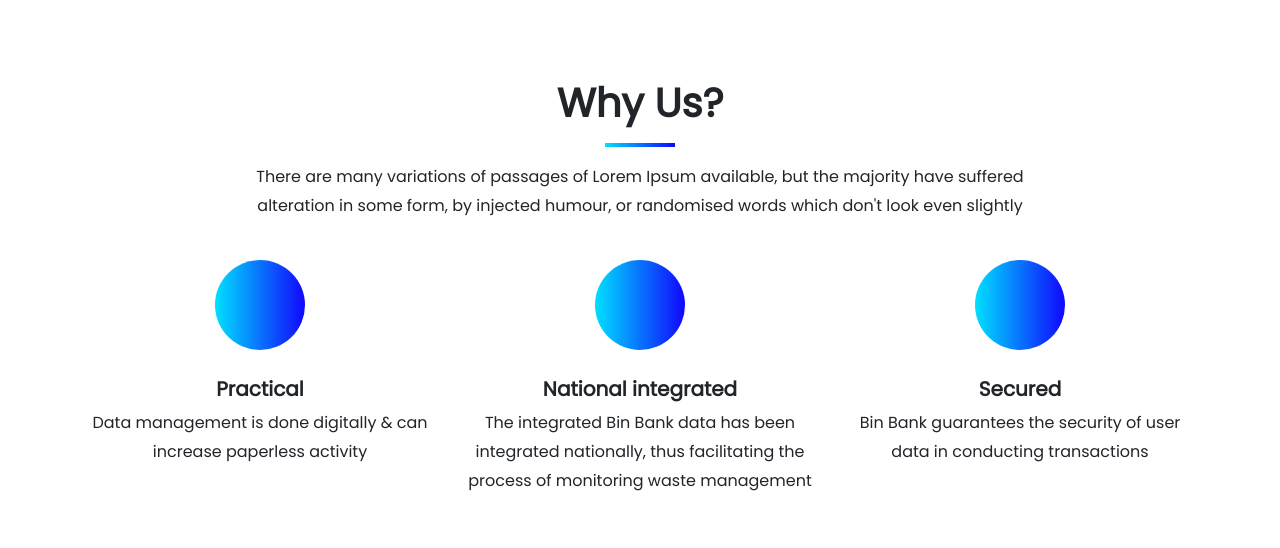
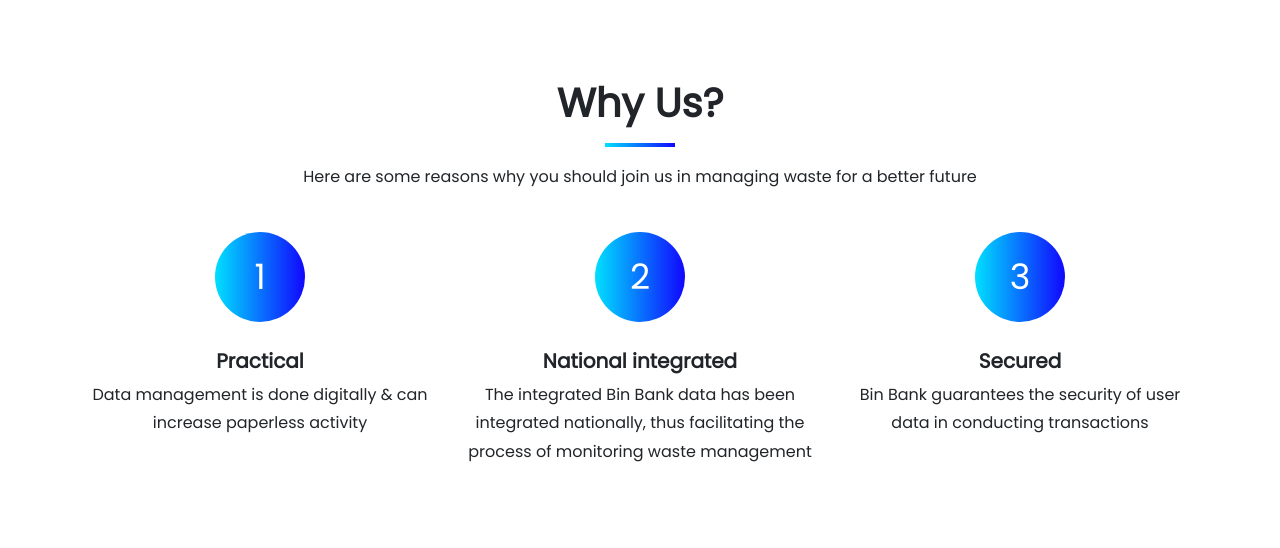
Before and after one commit to syifaafra/bin_bank, a Django app: page / in a window 1280 px wide. Shown: the part 801-1349 px from the top of the page. Run offline with Django 4.2, Linux system fonts and the light colour scheme; data that the repository does not hold is empty; some libraries are stand-ins or nearby versions.

Commit message:
Implement AJAX for feedback

```diff
--- a/bin_bank/static/app.js
+++ /dev/null
@@ -1 +0,0 @@
-AOS.init()
--- a/bin_bank/templates/homepage.html
+++ b/bin_bank/templates/homepage.html
@@ -1,31 +1,57 @@
 {% extends 'base.html' %}
-<!doctype html>
-<html lang="en">
+{% load static %}
 
 {% block meta %}
-<head>
-{% load static %}
-<!-- CSS -->
-<link rel="stylesheet" href="https://cdn.jsdelivr.net/npm/bootstrap@4.3.1/dist/css/bootstrap.min.css" integrity="sha384-ggOyR0iXCbMQv3Xipma34MD+dH/1fQ784/j6cY/iJTQUOhcWr7x9JvoRxT2MZw1T" crossorigin="anonymous">
+<title>Hello, world!</title>
+<link rel="stylesheet" href="https://cdnjs.cloudflare.com/ajax/libs/font-awesome/4.7.0/css/font-awesome.css">
+<link rel="stylesheet" href="https://cdnjs.cloudflare.com/ajax/libs/OwlCarousel2/2.2.1/assets/owl.carousel.min.css">
+<link rel="stylesheet" href="https://cdnjs.cloudflare.com/ajax/libs/OwlCarousel2/2.2.1/assets/owl.theme.default.min.css">
 <link rel="stylesheet" href="{% static 'bin_bank.css' %}">
-
-<title>Home</title>
-</head>
 {% endblock meta %}
 
 {% block content %}
 <body data-bs-spy="scroll" data-bs-target=".navbar">
-    {% include 'navbar.html' %}
+
+    <!-- Navbar section -->
+    <nav class="navbar fixed-top navbar-expand-lg navbar-light bg-white">
+        <div class="container">
+            <a class="navbar-brand" href="{% url 'bin_bank:homepage' %}">BIN BANK.</a>
+            <button class="navbar-toggler" type="button" data-bs-toggle="collapse" data-bs-target="#navbarNav"
+                aria-controls="navbarNav" aria-expanded="false" aria-label="Toggle navigation">
+                <span class="navbar-toggler-icon"></span>
+            </button>
+            <div class="collapse navbar-collapse" id="navbarNav">
+                <ul class="navbar-nav ms-auto">
+                    <li class="nav-item">
+                        <a class="nav-link" href="{% url 'bin_bank:homepage' %}">Home</a>
+                    </li>
+                    <li class="nav-item">
+                        <a class="nav-link" href="{% url 'bin_bank:leaderboard' %}">Leaderboard</a>
+                    </li>
+                    <li class="nav-item">
+                        <a class="nav-link" href="{% url 'bin_bank:deposit_sampah' %}">Donate</a>
+                    </li>
+                    <li class="nav-item">
+                        <a class="nav-link" href="{% url 'bin_bank:show_history' %}">History</a>
+                    </li>
+                    <li class="nav-item">
+                        <a class="nav-link" href="{% url 'bin_bank:login' %}">Login</a>
+                    </li>
+                </ul>
+            </div>
+        </div>
+    </nav>
+
     <!-- Welcome Section -->
-    <section id="home" class="bg-cover hero-section" style="background-image: url(img/cover_1.jpg);">
+    <section id="home" class="bg-cover hero-section" style="background-image: url(static/hero-carousel/hero-carousel-1.jpg);">
         <div class="overlay"></div>
         <div class="container text-white text-center">
             <div class="row">
                 <div class="col-12">
-                    <h1 class="display-4" data-aos="zoom-in">Welcome to Bin Bank</h1>
-                    <p class="my-4" data-aos="fade-up">Bin Bank is a web-based application that supports the operational activities of all Waste Banks in Indonesia.<br>
-                        Join us to promote and protect our public's health and environment. </p>
-                    <a href="#services" data-aos="fade-up" class="btn btn-main">Get started</a>
+                        <h1 class="display-4">Welcome to Bin Bank</h1>
+                        <p class="my-4"ade-up">Bin Bank is a web-based application that supports the operational activities of all Waste Banks in Indonesia.<br>
+                            Join us to promote and protect our public's health and environment. </p>
+                        <a href="#services" class="btn btn-main">Get started</a>
                 </div>
             </div>
         </div>
@@ -35,41 +61,38 @@
     <section id="services" class="text-center">
         <div class="container">
             <div class="row">
-                <div class="col-12 section-intro text-center" data-aos="fade-up">
+                <div class="col-12 section-intro text-center">
                     <h1>Why Us?</h1>
                     <div class="divider"></div>
-                    <p>There are many variations of passages of Lorem Ipsum available, but the majority have
-                        suffered<br>
-                        alteration in some form, by injected humour, or randomised words which don't look even slightly
-                    </p>
+                    <p>Here are some reasons why you should join us in managing waste for a better future</p>
                 </div>
             </div>
             <div class="row g-4">
-                <div class="col-md-4" data-aos="zoom-in">
+                <div class="col-md-4">
                     <div class="service">
                         <div class="service-img">
                             <img src="" alt="">
-                            <div class="icon"><i class="icon-browser"></i></div>
+                            <div class="icon"><span style="font-size: 35px">1</span></div>
                         </div>
                         <h5 class="mt-5 pt-4">Practical</h5>
                         <p>Data management is done digitally & can increase paperless activity</p>
                     </div>
                 </div>
-                <div class="col-md-4" data-aos="zoom-in">
+                <div class="col-md-4">
                     <div class="service">
                         <div class="service-img">
                             <img src="" alt="">
-                            <div class="icon"><i class="icon-bargraph"></i></div>
+                            <div class="icon"><span style="font-size: 35px">2</span></div>
                         </div>
                         <h5 class="mt-5 pt-4">National integrated</h5>
                         <p>The integrated Bin Bank data has been integrated nationally, thus facilitating the process of monitoring waste management</p>
                     </div>
                 </div>
-                <div class="col-md-4" data-aos="zoom-in">
+                <div class="col-md-4">
                     <div class="service">
                         <div class="service-img">
                             <img src="" alt="">
-                            <div class="icon"><i class="icon-camera"></i></div>
+                            <div class="icon"><span style="font-size: 35px">3</span></div>
                         </div>
                         <h5 class="mt-5 pt-4">Secured</h5>
                         <p>Bin Bank guarantees the security of user data in conducting transactions</p>
@@ -81,37 +104,33 @@
     <!-- End Why Us Section -->
 
     <!-- Our Project Section -->
-    <section class="bg-cover text-white" style="background-image: url(img/cover_2.jpg);">
+    <section class="bg-cover" style="background-image: url(static/hero-carousel/hero-carousel-2.jpg);">
         <div class="overlay"></div>
-        <h2>Articles</h2>
-        <p>Dive into your local chapter and explore how waste has been managed in your community.</p>
-
-        <div class="row gy-4">
-            {% for article in articles %}
-            <div class="col-lg-6" data-aos="fade-up" data-aos-delay="100">
-            <div class="card-message">
-                <div class="row">
-                <div class="col-xl-5">
-                    <div class="card-bg"></div>
+            <div class="container text-white text-center"><div class="col-12 section-intro text-center">
+                <h1>Our Projects</h1>
+                <div class="divider"></div>
+                <p> Let's see how much we have done for the future of our community and environment</p>
+            </div>
+            <div class="row gy-4">
+                <div class="col-md-3"></div>
+                <div class="col-md-3">
+                    <i class="icon-camera h1"></i>
+                    <h1 class="mt-3 mb-2">120 kg</h1>
+                    <p>Waste Collected</p>
                 </div>
-                <div class="col-xl-7 d-flex align-items-center">
-                    <div class="card-body">
-                    <h4 class="card-title">{{article.title}}</h4>
-                    <p>{{article.publish_date}}</p>
-                    <p>{{article.intro}}</p>
-                    </div>
+                <div class="col-md-3">
+                    <i class="icon-happy h1"></i>
+                    <h1 class="mt-3 mb-2">{{shared_story}}</h1>
+                    <p>Shared Story</p>
                 </div>
-                </div>
+                <div class="col-md-3"></div>
             </div>
-            </div>
-        {% endfor %}
-
         </div>
     </section>
     <!-- End Our Project Section -->
 
     <!-- Our Story -->
-    <section id="reviews" class="text-center">
+    <section id="testimonial_area" class="section_padding">
         <div class="container">
             <div class="row">
                 <div class="col-12 section-intro text-center">
@@ -120,57 +139,62 @@
                     <p> Here are some stories of people using Bin Bank to manage their waste.
                         <br> It's now your time to make one for the community and enviroment!</p>
                 </div>
+                <div class="col-md-12">
+                    <div id="feedback-cards" class="testmonial_slider_area text-center owl-carousel">
+                    </div>
+                </div>
             </div>
         </div>
     </section>
     <!-- End Our Story Section -->
 
+    <!-- Article Section -->
+    <section class="bg-cover" style="background-image: url(static/hero-carousel/hero-carousel-3.jpg);">
+        <div class="overlay"></div>
+            <div class="container text-white text-center"><div class="col-12 section-intro text-center">
+                <h1>Articles</h1>
+                <div class="divider"></div>
+                <p> Dive into your local chapter and find out how waste has been managed in the community.</p>
+            </div>
+        </div>
+    </section>
+    <!-- End Article Section -->
+
     <!-- Location Section -->
-    <section id="blog" class="bg-light">
+    <section id="reviews" class="text-center">
         <div class="container">
             <div class="row">
-                <div class="col-12 section-intro text-center" data-aos="fade-up">
-                    <h1>Where to Find Us</h1>
+                <div class="col-12 section-intro text-center">
+                    <h1>Where to Find Us </h1>
                     <div class="divider"></div>
-                    <p>Find the nearest Waste Bank location integrated with us in your area
-                    </p>
+                    <p>Find the nearest Waste Bank location integrated with us in your area</p>
+                    <iframe src="https://www.google.com/maps/embed?pb=!1m18!1m12!1m3!1d15866.388933889108!2d106.86509012552966!3d-6.184622595466462!2m3!1f0!2f0!3f0!3m2!1i1024!2i768!4f13.1!3m3!1m2!1s0x2e69f5e2ecef5665%3A0x2625ad2508aa6f6f!2sBank%20Sampah%20Induk%20Jakarta%20Pusat!5e0!3m2!1sid!2sid!4v1666942404577!5m2!1sid!2sid" frameborder="0" style="border:0; width: 100%; height: 384px;" allowfullscreen></iframe>
                 </div>
-            </div>
-            <div class="embed-responsive embed-responsive-1by1">
-                <iframe src="https://www.google.com/maps/embed?pb=!1m18!1m12!1m3!1d15866.388933889108!2d106.86509012552966!3d-6.184622595466462!2m3!1f0!2f0!3f0!3m2!1i1024!2i768!4f13.1!3m3!1m2!1s0x2e69f5e2ecef5665%3A0x2625ad2508aa6f6f!2sBank%20Sampah%20Induk%20Jakarta%20Pusat!5e0!3m2!1sid!2sid!4v1666942404577!5m2!1sid!2sid" frameborder="0" style="border:0; width: 100%; height: 384px;" allowfullscreen></iframe>
             </div>
         </div>
     </section>
     <!-- End Location Section-->
 
     <!-- Feedback  -->
-    <section id="contact" class="bg-cover text-white" style="background-image: url(img/cover_3.jpg);">
+    <section id="contact" class="bg-cover text-white" style="background-image: url();">
         <div class="overlay"></div>
         <div class="container">
             <div class="row">
-                <div class="col-12 section-intro text-center" data-aos="fade-up">
+                <div class="col-12 section-intro text-center">
                     <h1>Feedback</h1>
                     <div class="divider"></div>
-                    <p>Share your experience in using Bin Bank to the community and help us to improve</p>
+                    <p>Share your experience in using Bin Bank to the community and help us to improve. Don't worry, it's anonymous!</p>
                 </div>
             </div>
             <div class="row">
-                <div class="col-md-8 mx-auto" data-aos="fade-up">
-                    <form action="#" class="row g-4">
-                        <div class="form-group col-md-6">
-                            <input type="text" class="form-control" placeholder="Full name">
-                        </div>
-                        <div class="form-group col-md-6">
-                            <input type="email" class="form-control" placeholder="Email address">
-                        </div>
+                <div class="col-md-8 mx-auto">
+                    <form id="form-feedback" action="#" class="row g-4">
+                        {% csrf_token %}
                         <div class="form-group col-md-12">
-                            <input type="text" class="form-control" placeholder="Subject">
-                        </div>
-                        <div class="form-group col-md-12">
-                            <textarea name="" id="" cols="30" rows="4" class="form-control" placeholder="Message"></textarea>
+                            <textarea name="feedback" id="feedback" cols="30" rows="4" class="form-control" placeholder="Message"></textarea>
                         </div>
                         <div class="text-center">
-                            <button class="btn btn-main" type="submit">Send Message</button>
+                            <button id="button" class="btn btn-main" type="submit">Send Message</button>
                         </div>
                     </form>
                 </div>
@@ -198,13 +222,67 @@
         </div>
     </footer>
 
-<!-- Optional JavaScript -->
-<!-- jQuery first, then Popper.js, then Bootstrap JS -->
-<script src="https://code.jquery.com/jquery-3.3.1.slim.min.js" integrity="sha384-q8i/X+965DzO0rT7abK41JStQIAqVgRVzpbzo5smXKp4YfRvH+8abtTE1Pi6jizo" crossorigin="anonymous"></script>
-<script src="https://cdn.jsdelivr.net/npm/popper.js@1.14.7/dist/umd/popper.min.js" integrity="sha384-UO2eT0CpHqdSJQ6hJty5KVphtPhzWj9WO1clHTMGa3JDZwrnQq4sF86dIHNDz0W1" crossorigin="anonymous"></script>
-<script src="https://cdn.jsdelivr.net/npm/bootstrap@4.3.1/dist/js/bootstrap.min.js" integrity="sha384-JjSmVgyd0p3pXB1rRibZUAYoIIy6OrQ6VrjIEaFf/nJGzIxFDsf4x0xIM+B07jRM" crossorigin="anonymous"></script>
+<!-- AJAX GET AND POST IMPLEMENTATION-->
+<script>
+  async function getFeedback() {
+    return fetch("{% url 'bin_bank:show_feedback_json' %}").then((res) => res.json())
+  }
 
-</body>
+  async function refreshFeedback() {
+        document.getElementById("feedback-cards").innerHTML = ""
+        const feedback = await getFeedback()
+        let htmlString = ``
+        feedback.forEach((message) => {
+          htmlString += `
+                <div class="box-area">
+                    <h5>ANONYM</h5>
+                    <p class="content">${message.fields.feedback}</p>
+                    <span>${message.fields.date}</span>
+                </div>`
+        })
+        document.getElementById("feedback-cards").innerHTML = htmlString
+  }
+
+  function addFeedback() {
+    fetch("{% url 'bin_bank:add_feedback' %}", {
+            method: "POST",
+            body: new FormData(document.querySelector('#form-feedback'))
+        }).then(refreshFeedback)
+
+        document.getElementById('feedback').value = ''
+    return false
+  }
+
+  document.getElementById("button").onclick = addFeedback
+  refreshFeedback()
+</script>
+<script src="https://cdnjs.cloudflare.com/ajax/libs/jquery/3.6.0/jquery.min.js"></script>
+<script src="https://cdnjs.cloudflare.com/ajax/libs/OwlCarousel2/2.2.1/owl.carousel.min.js"></script>
+<script>
+$(".testmonial_slider_area").owlCarousel({
+        autoplay: true,
+        slideSpeed:1000,
+        items : 3,
+        loop: true,
+        nav:true,
+        navText:['<i class="fa fa-arrow-left"></i>','<i class="fa fa-arrow-right"></i>'],
+        margin: 30,
+        dots: true,
+        responsive:{
+            320:{
+                items:1
+            },
+            767:{
+                items:2
+            },
+            600:{
+                items:2
+            },
+            1000:{
+                items:3
+            }
+        }
+
+    });
+</script>
 {% endblock content %}
-
-</html>
--- a/bin_bank/templates/register.html
+++ b/bin_bank/templates/register.html
@@ -116,3 +116,4 @@
     </script>
 
   </body>
+{% endblock content %}
--- a/bin_bank/urls.py
+++ b/bin_bank/urls.py
@@ -1,7 +1,7 @@
 from django.urls import path
 from bin_bank.views import login_user, register, logout_user, show_transaction_user, show_transaction_user_ongoing, \
     show_transaction_user_success, update_transaction, show_history, show_transaction_user_range, leaderboard
-from bin_bank.views import homepage, deposit_sampah
+from bin_bank.views import homepage, deposit_sampah, show_feedback_json, add_feedback
 
 app_name = 'bin_bank'
 
@@ -12,6 +12,8 @@ urlpatterns = [
     path('register/', register, name='register'),
     path('logout/', logout_user, name='logout'),
     path('history/', show_history, name='show_history'),
+    path('feedback-json/', show_feedback_json, name='show_feedback_json'),
+    path('add-feedback/', add_feedback, name='add_feedback'),
     path('json/', show_transaction_user, name='show_transaction_user'),
     path('json/ongoing', show_transaction_user_ongoing, name='show_transaction_user_ongoing'),
     path('json/success', show_transaction_user_success, name='show_transaction_user_success'),
--- a/bin_bank/views.py
+++ b/bin_bank/views.py
@@ -1,6 +1,5 @@
 from django.shortcuts import render, redirect
-from django.http import HttpResponse, HttpResponseRedirect
-from django.urls import reverse
+from django.http import HttpResponse, HttpResponseNotFound
 from django.core import serializers
 
 from django.contrib import messages
@@ -8,7 +7,7 @@ from django.contrib.auth import authenticate, login, logout
 from django.contrib.auth.decorators import login_required
 from bin_bank.models import Article, Feedback, MyUser, Transaction
 from django.views.decorators.csrf import csrf_exempt
-from bin_bank.forms import FeedbackForm, RegisterForm
+from bin_bank.forms import RegisterForm
 
 from django.views.decorators.csrf import csrf_exempt
 
@@ -28,41 +27,31 @@ def register(request):
 
 
 def homepage(request):
+    total_feedback = Feedback.objects.count()
     data_article = Article.objects.all()
-    return render(request, 'homepage.html', {'articles': data_article})
+    context = {
+        'shared_story':total_feedback,
+        'articles': data_article
+    }
+    return render(request, 'homepage.html', context)
 
+def add_feedback(request):
+    if request.method == 'POST':
+        feedback = request.POST.get("feedback")
+        new_feedback = Feedback(feedback=feedback)
+        new_feedback.save()
+
+        return HttpResponse(b"CREATED", status=201)
+
+    return HttpResponseNotFound()
 
 def article_detail(request, slug):
     return render(request, "article_detail.html")
-    if request.method == "POST":
-        if form.is_valid():  # Kondisi data pada field valid
-            feedback = Feedback(
-                feedback=form.cleaned_data['feedback'],
-            )
-            feedback.save()  # Menyimpan feedback ke database
-            return HttpResponseRedirect(reverse("bin_bank:homepage"))
-        else:
-            form = FeedbackForm()
 
-
-def feedback(request):
+# Fungsi untuk mengembalikan seluruh data task dalam bentuk JSON
+def show_feedback_json(request):
     data_feedback = Feedback.objects.all()
-    data_article = Article.objects.all()
-    response = {'articles': data_article, 'data_feedback': data_feedback}
-    return render(request, 'feedback.html', response)
-
-
-@csrf_exempt
-def get_articles_json(request):
-    data_article = Feedback.objects.all()
-    return HttpResponse(serializers.serialize('json', data_article), content_type="application/json")
-
-
-@csrf_exempt
-def get_feedback_json(request):
-    data_feedback = Article.objects.all()
-    return HttpResponse(serializers.serialize('json', data_feedback), content_type="application/json")
-
+    return HttpResponse(serializers.serialize('json', data_feedback), content_type='application/json')
 
 def login_user(request):
     if request.method == 'POST':
@@ -71,7 +60,7 @@ def login_user(request):
         user = authenticate(request, username=username, password=password)
         if user is not None:
             login(request, user)
-            return redirect('bin_bank:homepaage')
+            return redirect('bin_bank:homepage')
         else:
             messages.info(request, 'Username atau Password salah!')
     context = {}
```
Also changed, not shown: bin_bank/static/bin_bank.css (+92 -1 lines), bin_bank/templates/feedback.html (deleted, +0 -27 lines).
